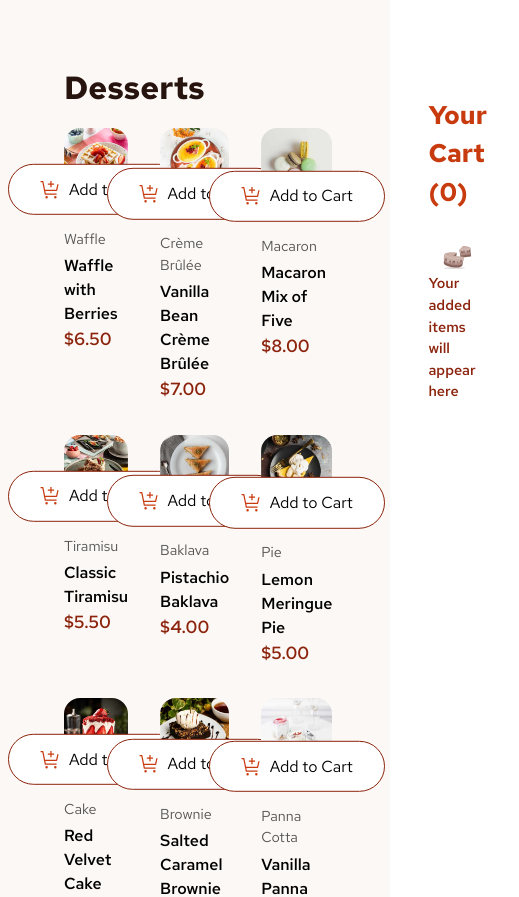
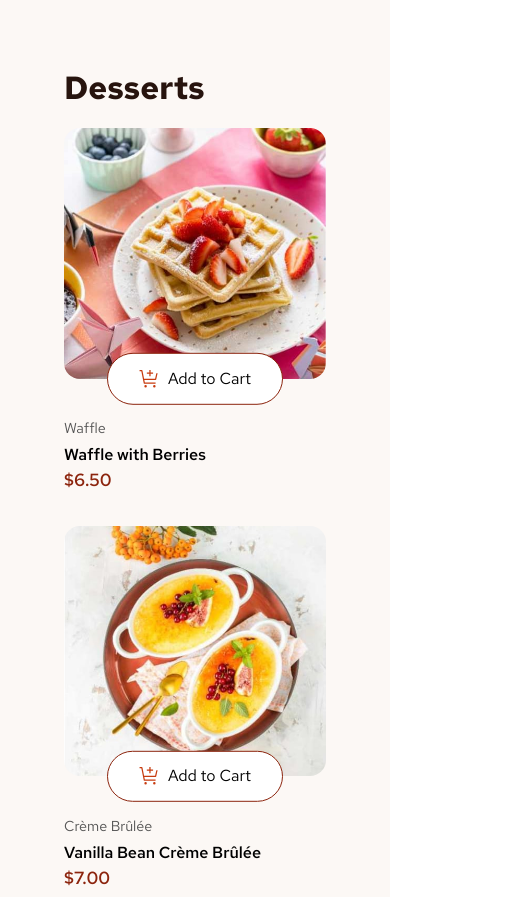
Before and after one commit to Axun-Side-Project/product-list-with-cart, a Vue app: page / in a window 390 px wide. Shown: the top 897 px of the page, 519 px wide, since content can reach past the window. Built offline with nearby package versions, Linux system fonts and the light colour scheme.

Commit message:
fix: 移動端介面更新

```diff
--- a/src/App.vue
+++ b/src/App.vue
@@ -74,4 +74,33 @@ section.app {
     }
   }
 }
+@media screen and (max-width: 970px) {
+  section.app {
+    section.body {
+      display: flex;
+      flex-direction: column;
+      gap: 2rem;
+    }
+  }
+}
+
+@media screen and (min-width: 720px) and (max-width: 970px) {
+  section.app {
+    section.body {
+      section.product-list {
+        grid-template-columns: repeat(2, 1fr);
+      }
+    }
+  }
+}
+
+@media screen and (max-width: 720px) {
+  section.app {
+    section.body {
+      section.product-list {
+        grid-template-columns: 1fr;
+      }
+    }
+  }
+}
 </style>
--- a/src/components/OrderCompleteModal.vue
+++ b/src/components/OrderCompleteModal.vue
@@ -149,4 +149,13 @@ section.background {
 		}
 	}
 }
+
+@media screen and (max-width: 970px) {
+  section.background {
+    align-items: flex-end;
+    div.modal {
+      width: 100vw;
+    }
+  }
+}
 </style>
```
Also changed, not shown: 4 other files (tests, documents, lock files or other folders).
